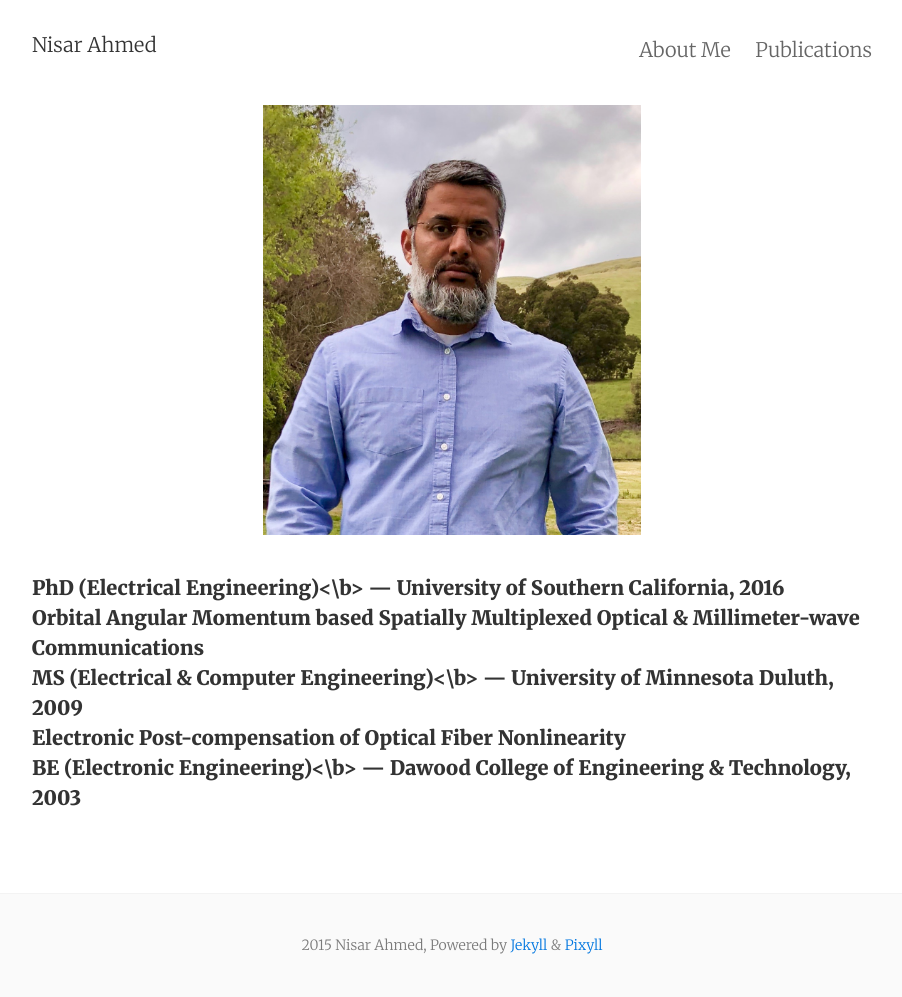
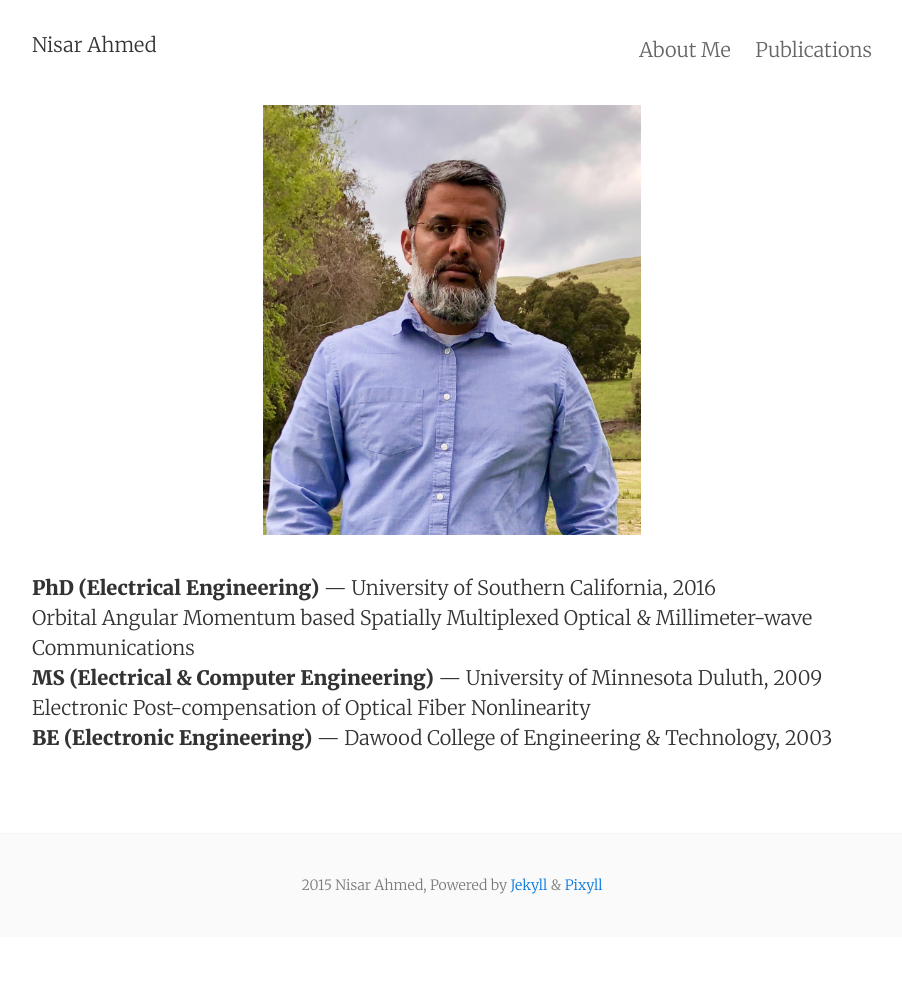
Before and after one commit to nisarahm/nisarahm.github.io, a Jekyll site: the page built from index.html, in a window 1280 px wide. Shown: the whole page, without its empty margins (188-1090 px from the left). Built offline with Jekyll 4.4.1, drawn with Linux system fonts in a browser that asks for light colours; the list of posts is cut into pages by our own code; after the commit the page ends 937 px from its top, so only the background shows below that.

```diff
--- a/index.html
+++ b/index.html
@@ -9,15 +9,15 @@ layout: default
   </div>
 
   <br>
-  <b>PhD (Electrical Engineering)<\b> &#x2014 University of Southern California, 2016
+  <b>PhD (Electrical Engineering)</b> &#x2014 University of Southern California, 2016
   <br>
   Orbital Angular Momentum based Spatially Multiplexed Optical & Millimeter-wave Communications
   <br>
-  <b>MS (Electrical & Computer Engineering)<\b> &#x2014 University of Minnesota Duluth, 2009
+  <b>MS (Electrical & Computer Engineering)</b> &#x2014 University of Minnesota Duluth, 2009
   <br>
   Electronic Post-compensation of Optical Fiber Nonlinearity
   <br>
-  <b>BE (Electronic Engineering)<\b> &#x2014 Dawood College of Engineering & Technology, 2003
+  <b>BE (Electronic Engineering)</b> &#x2014 Dawood College of Engineering & Technology, 2003
   <br>
   <br>
   <br>
```
